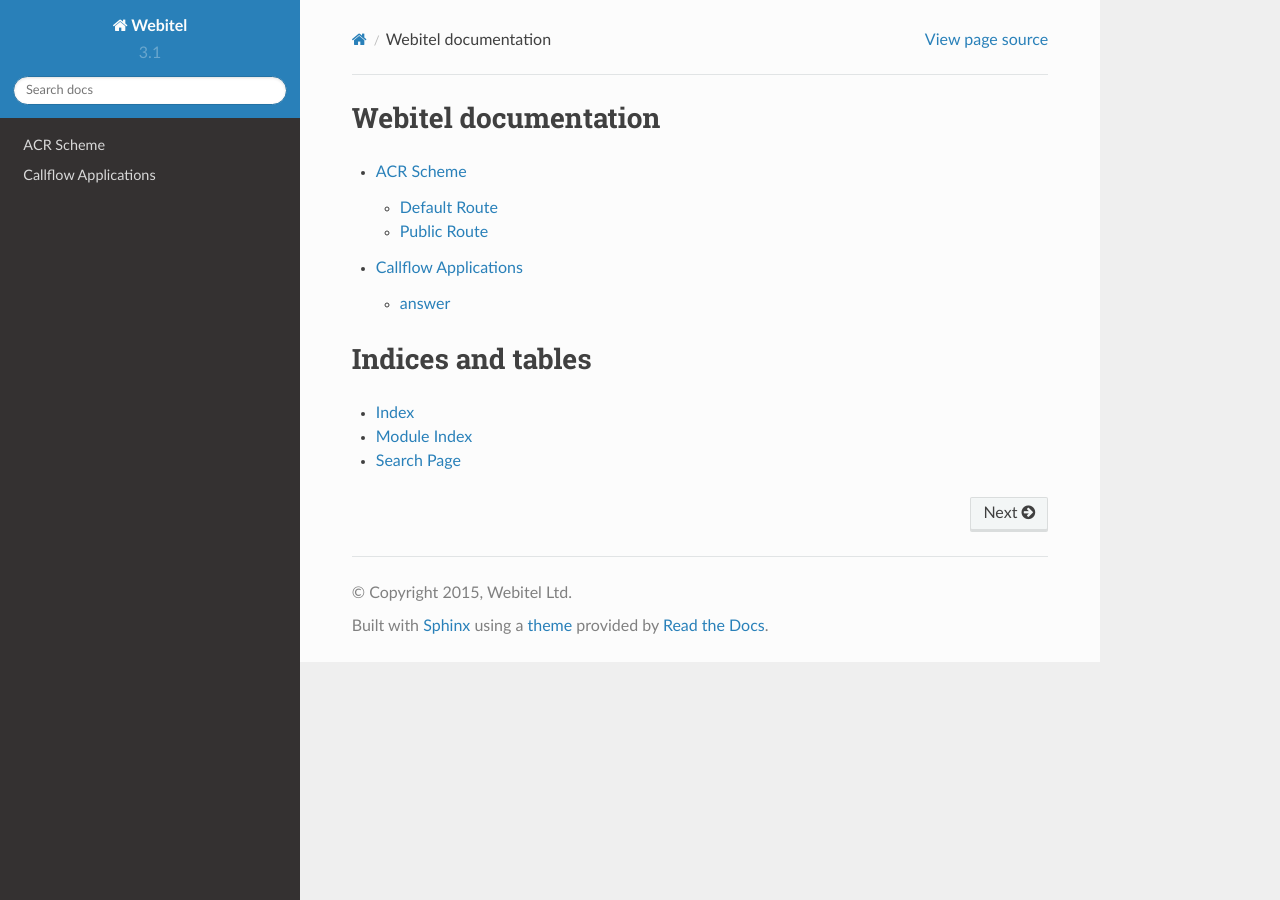
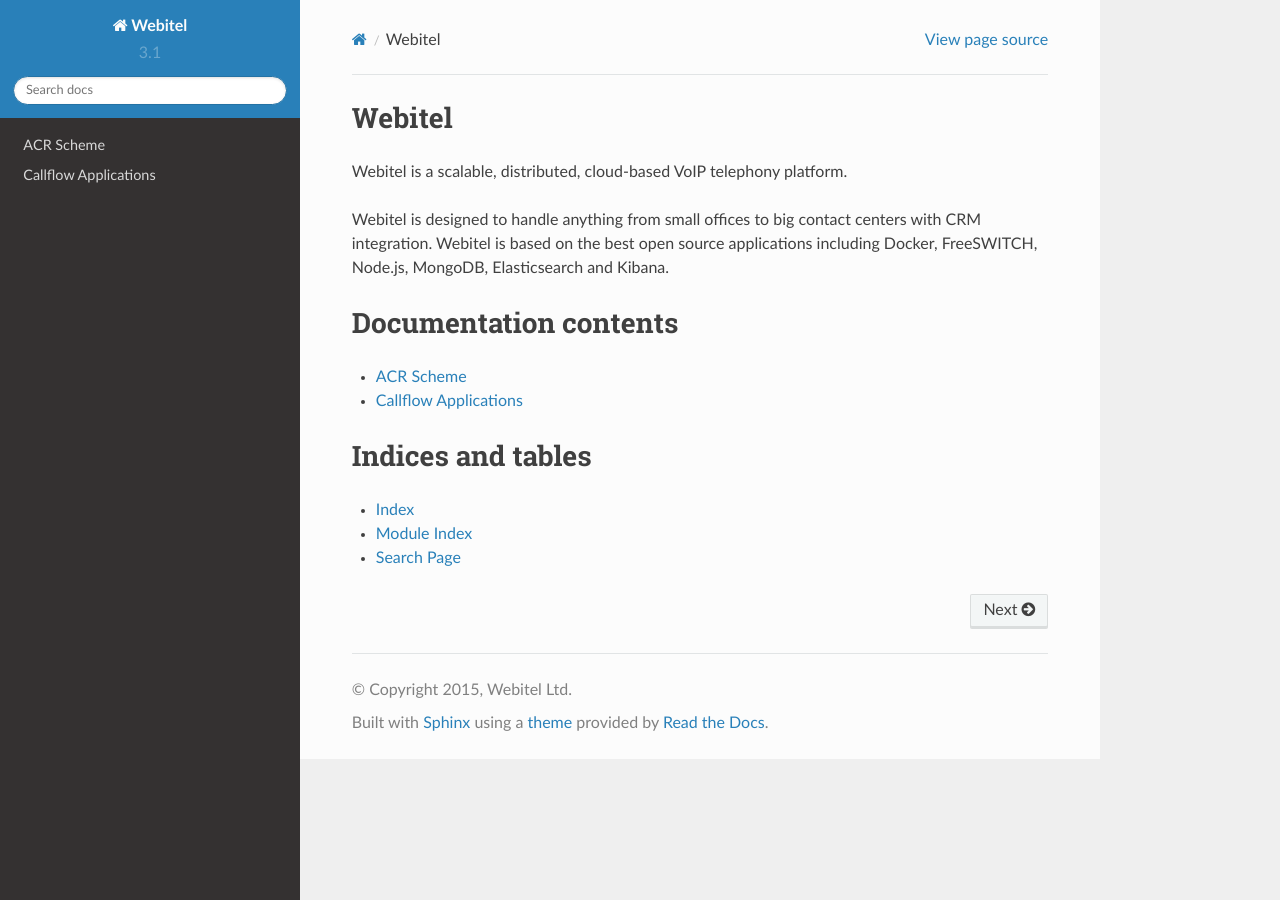
Before and after one commit to webitel/docs-en, a Sphinx documentation site: the page built from source/index.rst, in a window 1280 px wide. Built offline with Sphinx 7.4.7 and the Read the Docs theme 2.0.0, drawn with Linux system fonts in a browser that asks for light colours.

Commit message:
Added webitel descriptons

```diff
--- a/source/acr-scheme.rst
+++ b/source/acr-scheme.rst
@@ -14,6 +14,7 @@
 -------------
 
 .. code-block:: json
+   :caption: Default route example JSON scheme
 
     {
       "destination_number": "^\\+?3?8?(044\\d{7})$",
@@ -47,6 +48,7 @@
 -------------
 
 .. code-block:: json
+   :caption: Public route example JSON scheme
 
     {
       "destination_number": [
--- a/source/index.rst
+++ b/source/index.rst
@@ -1,8 +1,15 @@
-Webitel documentation
-===================================
+Webitel
+=======
+
+Webitel is a scalable, distributed, cloud-based VoIP telephony platform.
+
+Webitel is designed to handle anything from small offices to big contact centers with CRM integration. Webitel is based on the best open source applications including Docker, FreeSWITCH, Node.js, MongoDB, Elasticsearch and Kibana.
+
+Documentation contents
+=======================
 
 .. toctree::
-   :maxdepth: 2
+   :maxdepth: 1
 
    acr-scheme
    acr-applications
```
